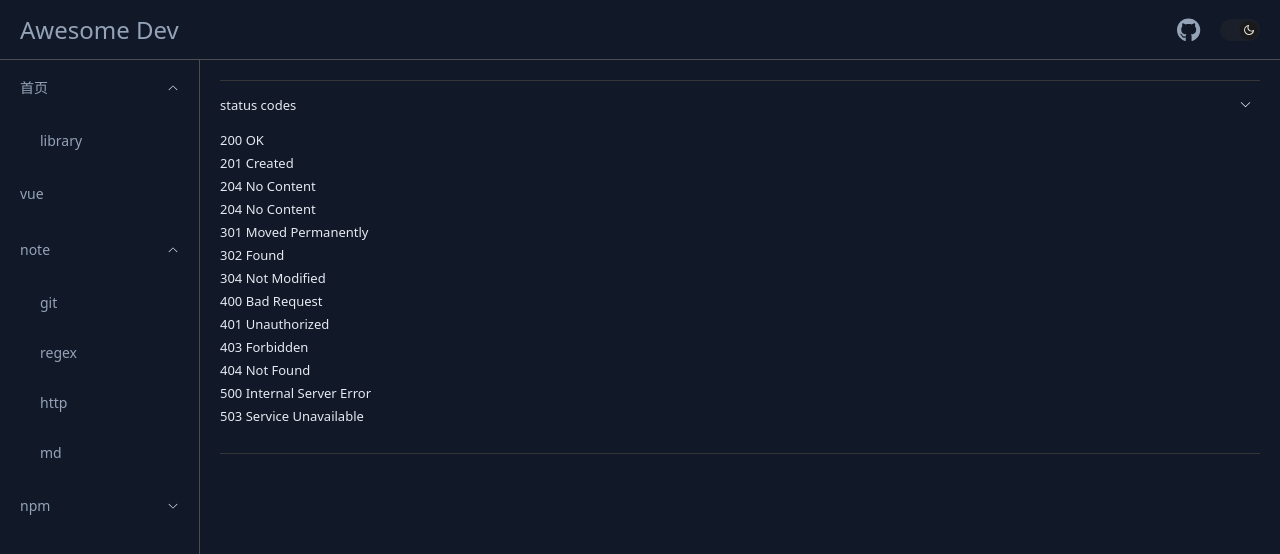
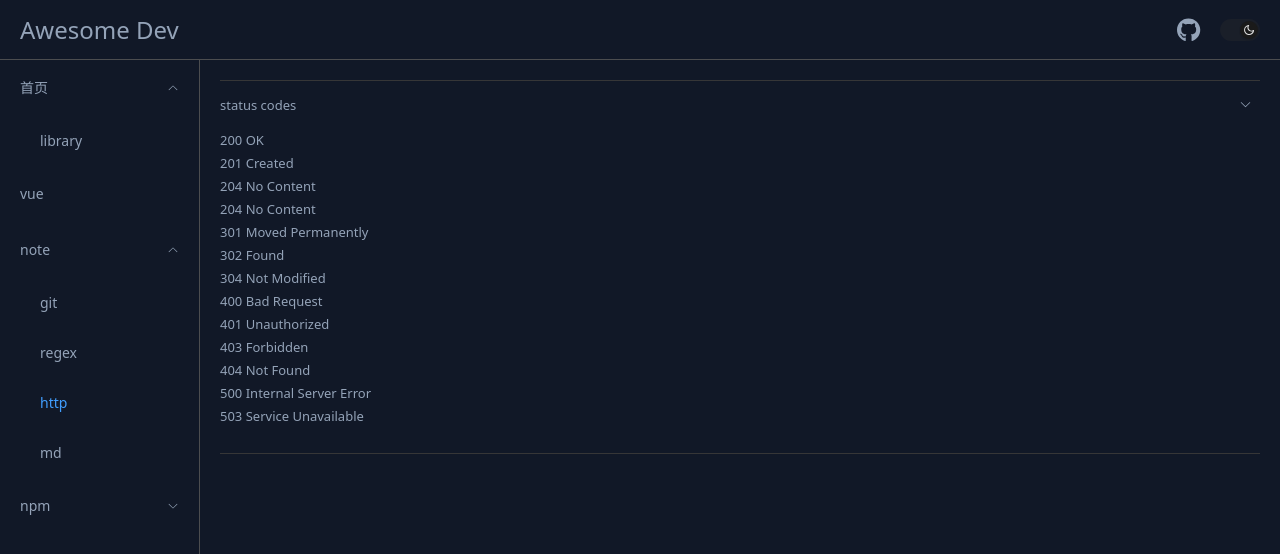
Before and after one commit to freeliu/awesome-dev, a Vue app: page /#/note/http in a window 1280 px wide. Both pictures are taken after a click on the element "首页". Shown: the top 554 px of the page. Built offline with nearby package versions, Linux system fonts and the light colour scheme.

Commit message:
fix current menu lightline color

```diff
--- a/package.json
+++ b/package.json
@@ -39,7 +39,7 @@
     "npm-run-all": "^4.1.5",
     "postcss": "^8.4.20",
     "prettier": "^2.7.1",
-    "sass": "^1.57.1",
+    "sass": "^1.63.6",
     "tailwindcss": "^3.3.3",
     "typescript": "^4.9.4",
     "unplugin-auto-import": "^0.12.1",
--- a/src/asset/main.scss
+++ b/src/asset/main.scss
@@ -3,9 +3,9 @@
 @import "element-plus/theme-chalk/dark/css-vars.css";
 html.dark{
   --el-bg-color: rgb(17, 24, 39);
+  --el-text-color-primary: rgb(148, 163, 184);
   background-color: var(--el-bg-color);
 }
-
 
 .el-main{
   max-height: calc(100vh - 60px);
--- a/src/component/layout/LayoutSidebar.vue
+++ b/src/component/layout/LayoutSidebar.vue
@@ -32,15 +32,15 @@ const sidebar = useSidebarStore()
     <template v-for="l1 in menus" :key="l1.path">
       <el-sub-menu v-if="Array.isArray(l1.children) && l1.children.length > 0" :index="l1.path">
         <template #title>
-          <span class="dark:text-slate-400">{{ l1.meta?.title }}</span>
+          <span >{{ l1.meta?.title }}</span>
         </template>
-        <el-menu-item class="dark:text-slate-400" v-for="l2 in l1.children" :index="l2.meta.absolutePath" :key="l2.path">
+        <el-menu-item  v-for="l2 in l1.children" :index="l2.meta.absolutePath" :key="l2.path">
           {{ l2.meta?.title }}
         </el-menu-item>
       </el-sub-menu>
       <el-menu-item v-else :index="l1.path">
         <!--          <el-icon><icon-menu /></el-icon>-->
-        <span class="dark:text-slate-400">{{ l1.meta?.title }}</span>
+        <span >{{ l1.meta?.title }}</span>
       </el-menu-item>
     </template>
   </el-menu>
```
Also changed, not shown: 1 other file (tests, documents, lock files or other folders).
